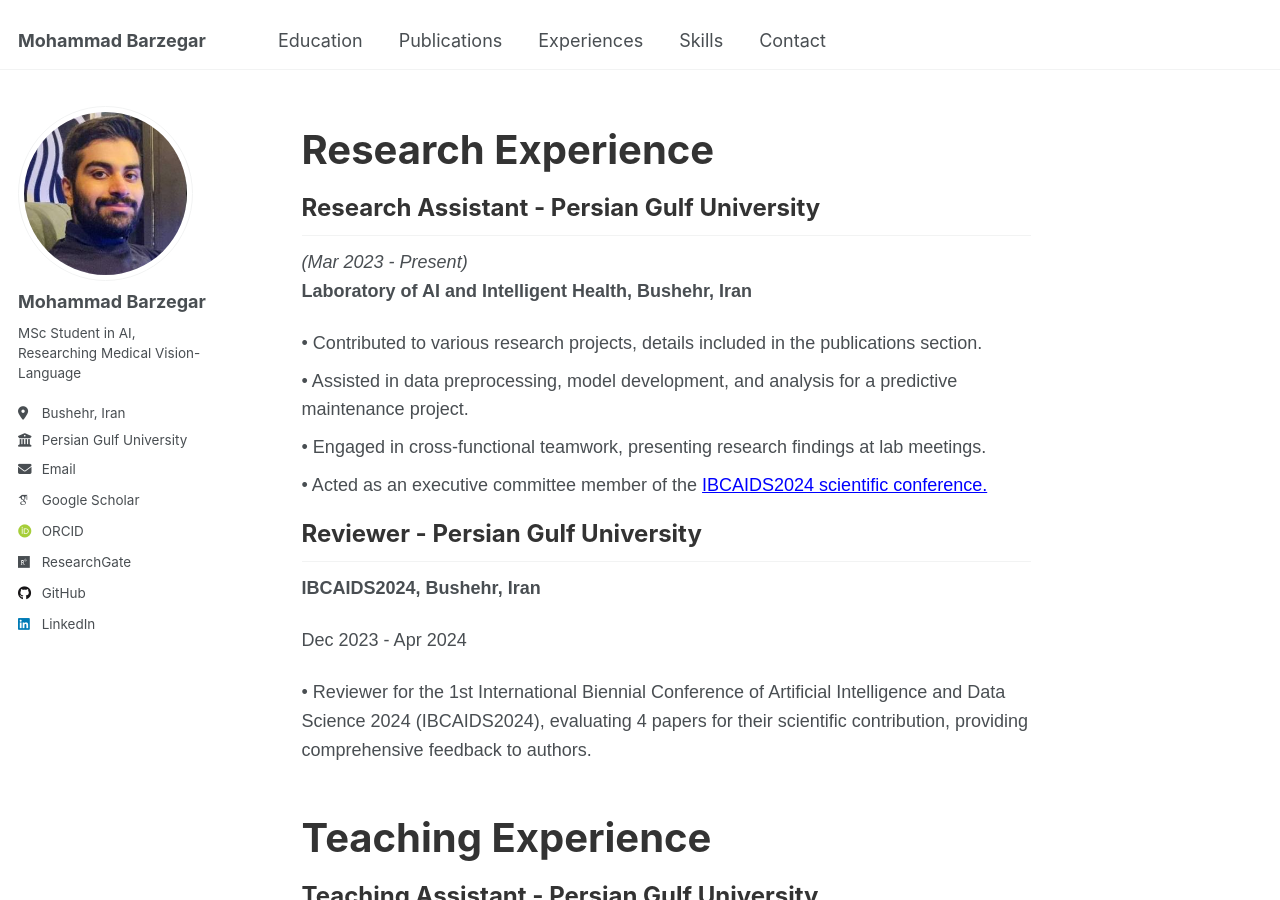
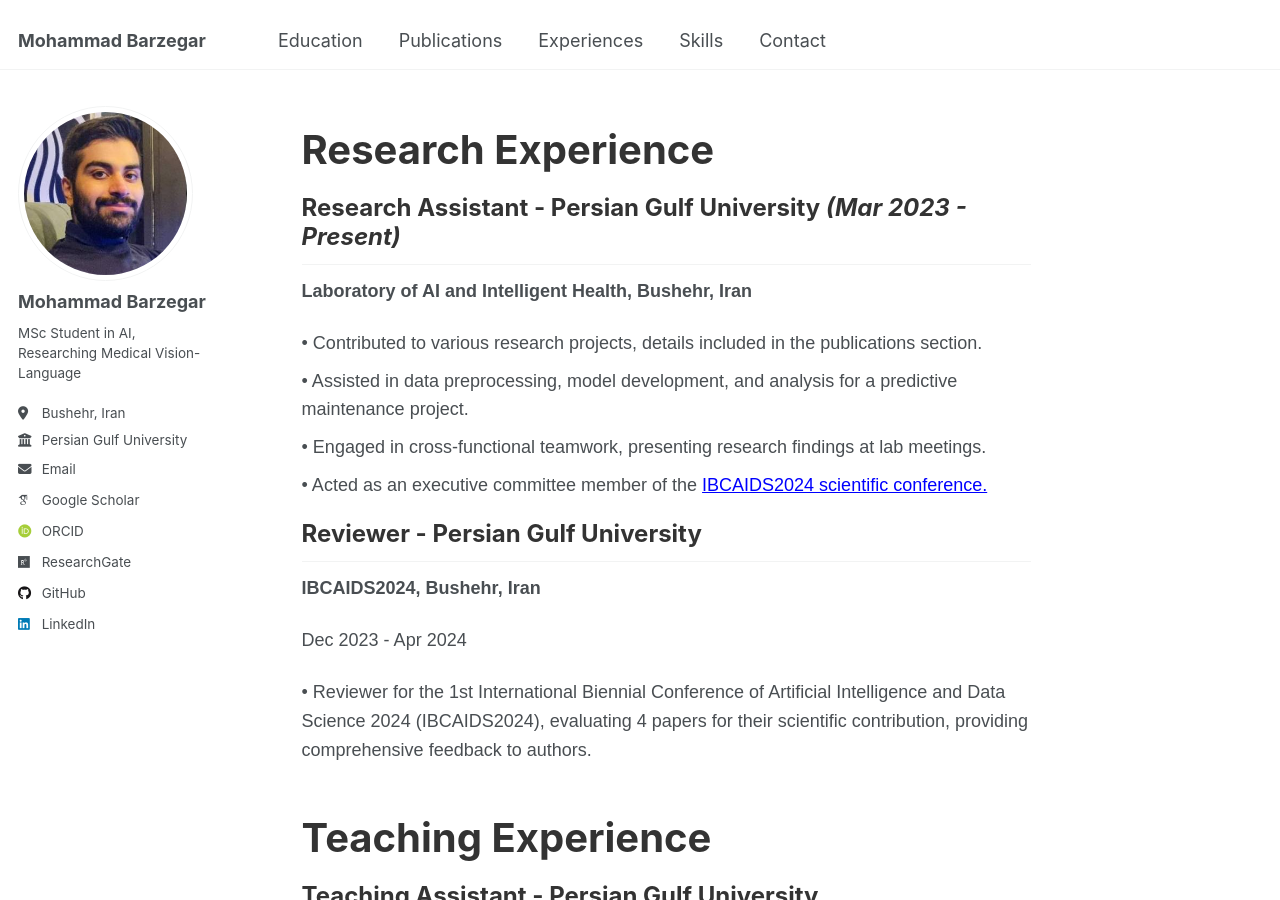
Before and after one commit to mbrz97/mbrz97.github.io, a Jekyll site: the page built from _pages/experiences.html, in a window 1280 px wide and 900 px high. Built offline with Jekyll 4.4.1, drawn with Linux system fonts in a browser that asks for light colours; some web fonts are replaced.

```diff
--- a/_pages/experiences.html
+++ b/_pages/experiences.html
@@ -58,7 +58,7 @@ author_profile: true
         <h1>Research Experience</h1>
 
         <div class="experience">
-            <h2>Research Assistant - Persian Gulf University</h2><i> (Mar 2023 - Present)</i>
+            <h2>Research Assistant - Persian Gulf University <i>(Mar 2023 - Present)</i></h2>
             <p><strong>Laboratory of AI and Intelligent Health, Bushehr, Iran</strong></p>
             <ul>
                 <li>• Contributed to various research projects, details included in the publications section.</li>
```
